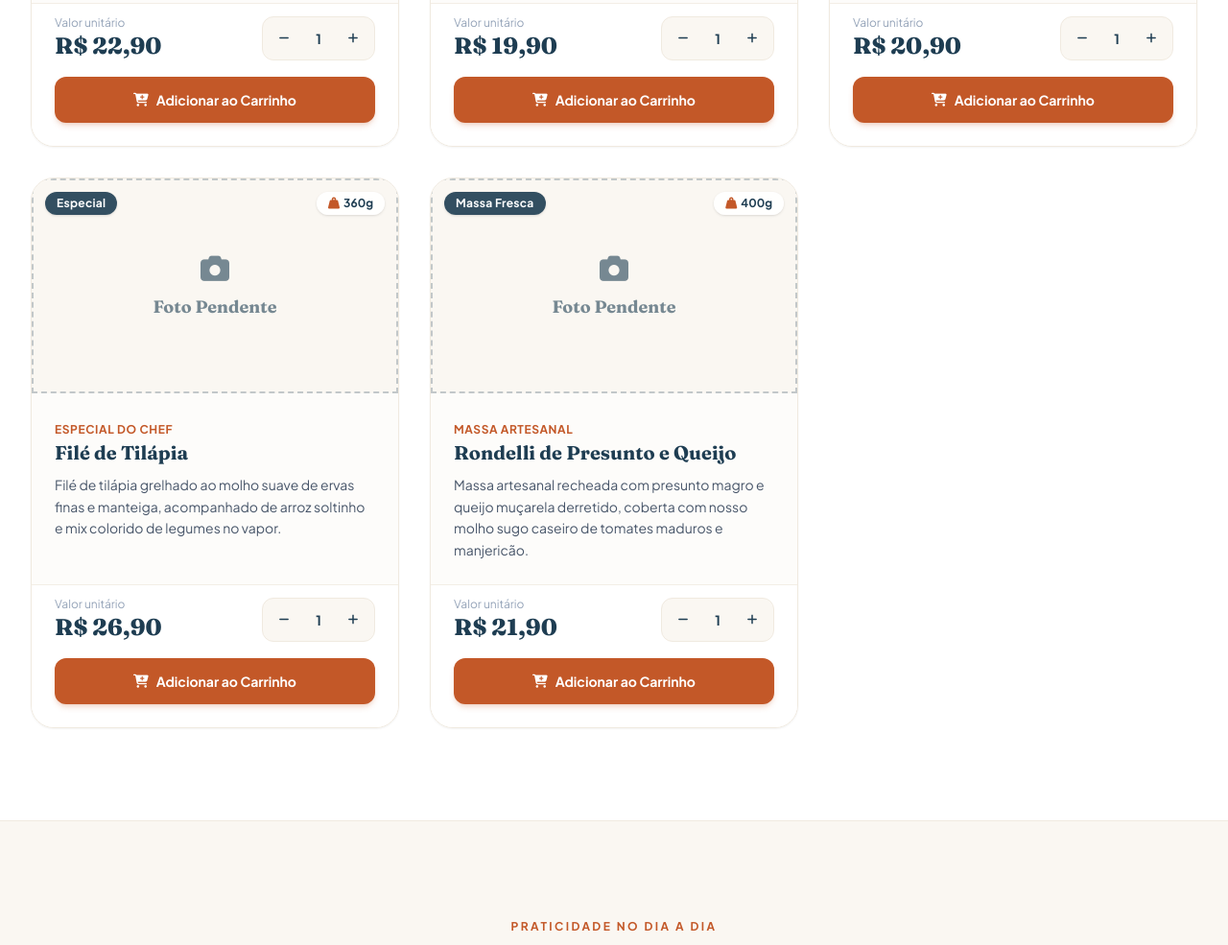
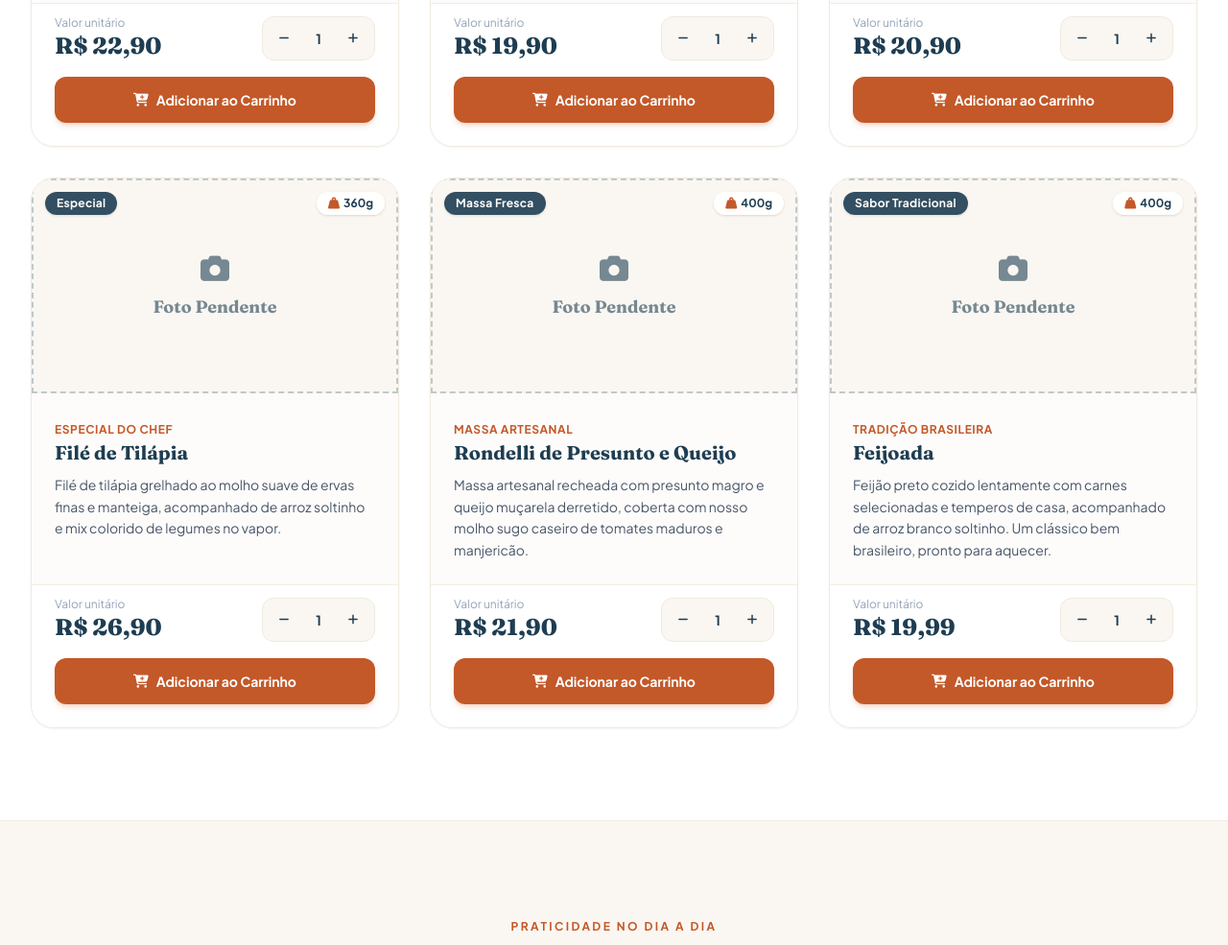
Before and after one commit to heitorbarros4-lgtm/Marmita, a plain HTML site: page index.html in a window 1280 px wide. Shown: the part 1472-2457 px from the top of the page at 96% size. Drawn offline with nearby package versions, Linux system fonts and the light colour scheme.

Commit message:
Update index.html

```diff
--- a/index.html
+++ b/index.html
@@ -539,7 +539,7 @@
 
   <!-- ==================== JAVASCRIPT (CARDÁPIO, CARRINHO E INTERAÇÕES) ==================== -->
   <script>
-    // 1. Base de dados das 5 opções de marmitas solicitadas
+    // 1. Base de dados das opções de marmitas
     const MENU_ITEMS = [
       {
         id: 1,
@@ -585,6 +585,15 @@
         price: 21.90,
         badge: "Massa Fresca",
         description: "Massa artesanal recheada com presunto magro e queijo muçarela derretido, coberta com nosso molho sugo caseiro de tomates maduros e manjericão."
+      },
+      {
+        id: 6,
+        name: "Feijoada",
+        subtitle: "Tradição Brasileira",
+        weight: "400g",
+        price: 19.99,
+        badge: "Sabor Tradicional",
+        description: "Feijão preto cozido lentamente com carnes selecionadas e temperos de casa, acompanhado de arroz branco soltinho. Um clássico bem brasileiro, pronto para aquecer."
       }
     ];
 
```
